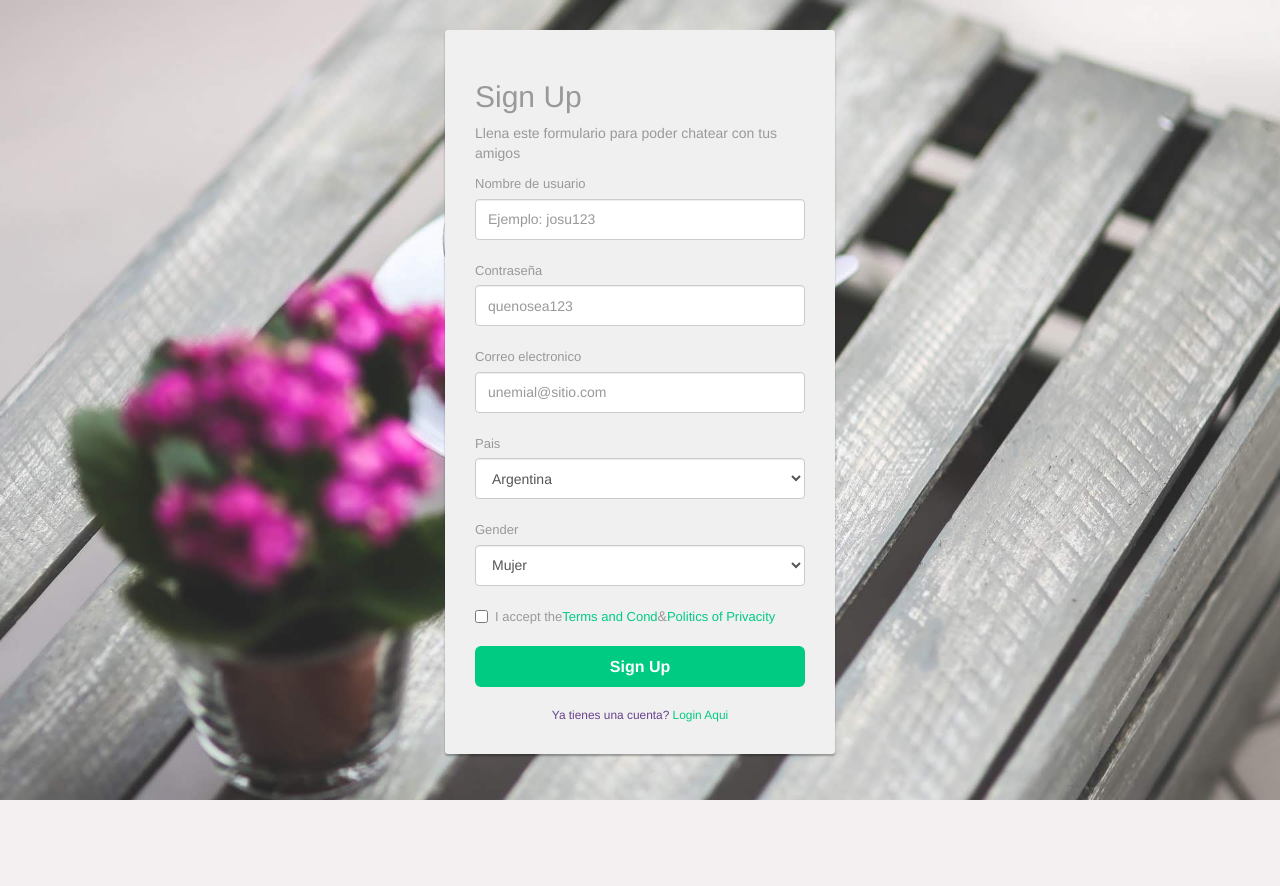
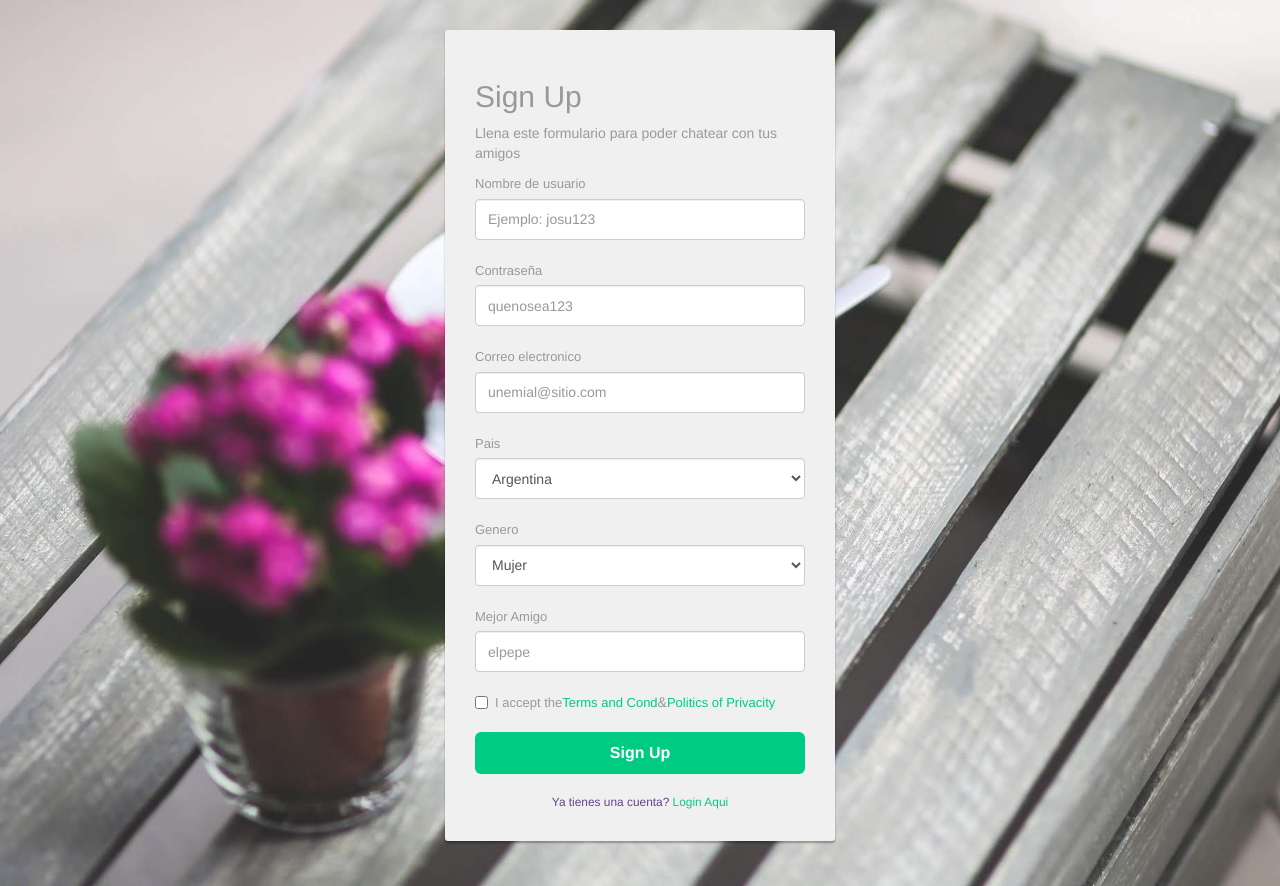
Before and after one commit to nehuenfack142/ProyectoA, a PHP site: page /signup.php in a window 1280 px wide. Before the commit the page ends 800 px from the top, so only its background shows below. Run offline with PHP 8.4, Linux system fonts and the light colour scheme.

Commit message:
ultimo ultimo

```diff
--- a/signup.php
+++ b/signup.php
@@ -47,7 +47,7 @@
 				</select>
 			</div>
 			<div class="form-group">
-				<label>Gender</label>
+				<label>Genero</label>
 				<select class="form-control" name="user_gender" required>
 					<option disabled="">Selecciona tu genero</option>
 					<option>Mujer</option>
@@ -56,6 +56,10 @@
 				</select>
 			</div>
 
+			<div class="form-group">
+				<label>Mejor Amigo</label>
+				<input type="text" class="form-control" name="forgotten_answer" placeholder="elpepe" autocomplete="off" required>
+			</div>
 
 			<div class="form-group">
 				<div class="roberto">
```
